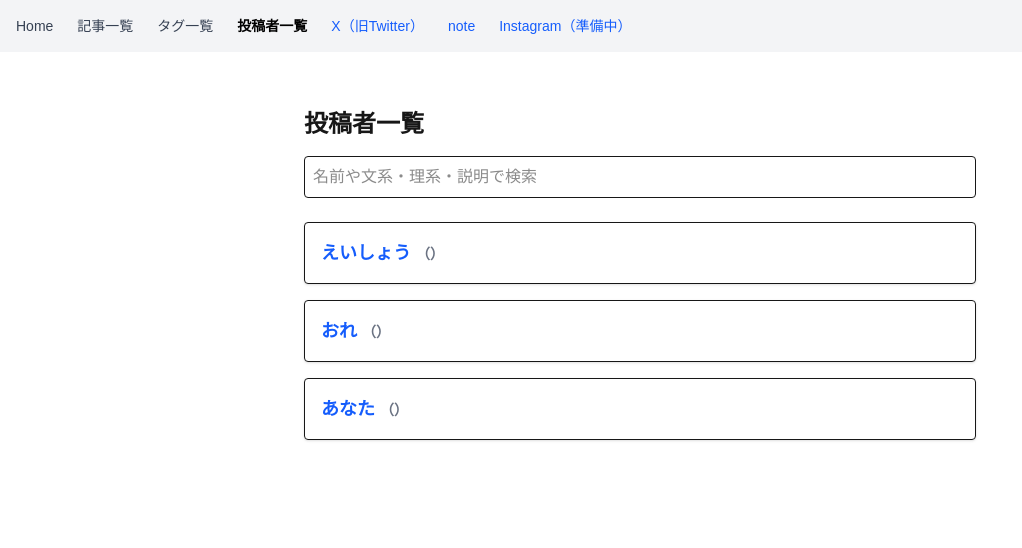
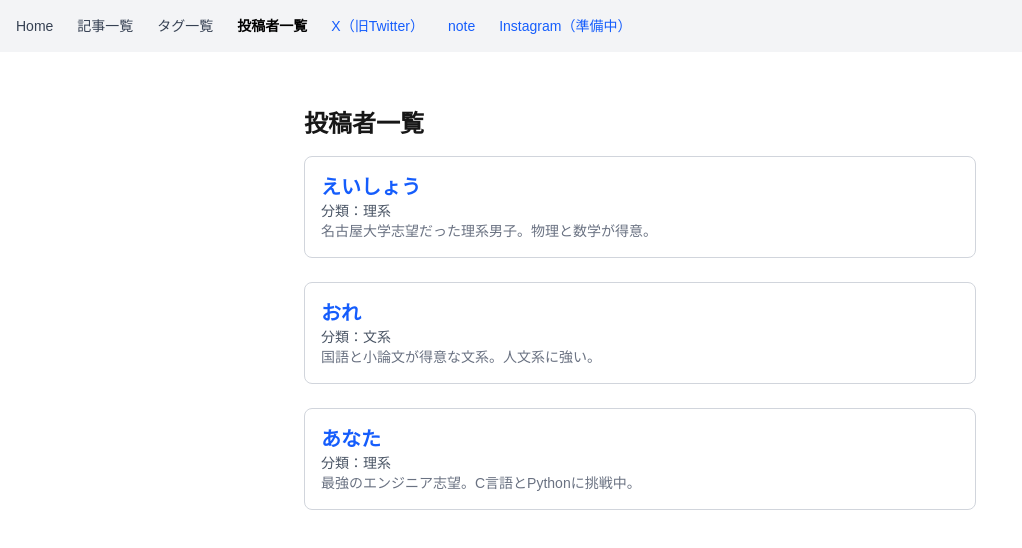
Before and after one commit to mathkigyo/39times, a Next.js app: page /authors in a window 1280 px wide. Shown: the top 548 px of the page, without its empty margins (0-1022 px from the left). Built offline with nearby package versions, Linux system fonts and the light colour scheme.

Commit message:
fix: make generateStaticParams async for Next.js 15

```diff
--- a/src/app/authors/[author]/page.tsx
+++ b/src/app/authors/[author]/page.tsx
@@ -1,10 +1,10 @@
 import { authors } from '@/lib/authors';
 import { getAllPosts } from '@/lib/posts';
 import Link from 'next/link';
+import { notFound } from 'next/navigation';
 import type { Post } from '@/types';
-import { notFound } from 'next/navigation';
 
-// ✅ 正しいPageProps型
+// ✅ ページコンポーネント用の型定義
 interface PageProps {
   params: {
     author: string;
@@ -12,13 +12,12 @@ interface PageProps {
   searchParams?: { [key: string]: string | string[] | undefined };
 }
 
-
 export default function AuthorPage({ params }: PageProps) {
   const posts: Post[] = getAllPosts();
   const authorSlug = decodeURIComponent(params.author);
 
   const authorData = authors[authorSlug as keyof typeof authors];
-  if (!authorData) return notFound(); // 万一の保険
+  if (!authorData) return notFound();
 
   const filteredPosts = posts.filter((post) => post.author === authorSlug);
 
@@ -63,3 +62,10 @@ export default function AuthorPage({ params }: PageProps) {
     </main>
   );
 }
+
+// ✅ Next.js 15対応のため async に修正！
+export async function generateStaticParams() {
+  return Object.keys(authors).map((slug) => ({
+    author: encodeURIComponent(slug),
+  }));
+}
--- a/src/app/authors/page.tsx
+++ b/src/app/authors/page.tsx
@@ -1,54 +1,29 @@
-'use client';
+import { authors } from '@/lib/authors';
+import Link from 'next/link';
+import type { Author } from '@/types';
 
-import { useState } from "react";
-import Link from "next/link";
-import { authors } from "@/lib/authors"; // ← ここも修正してるか注意！
-import type { Author } from "@/types";  // ← 型をインポート
-
-export default function AuthorListPage() {
-  const [query, setQuery] = useState("");
-
-  const authorEntries: [string, Author][] = Object.entries(authors);
-
-  const filteredAuthors = authorEntries.filter(([key, author]) => {
-    const q = query.toLowerCase();
-    return (
-      key.toLowerCase().includes(q) ||
-      author.description.toLowerCase().includes(q) ||
-      author.type.toLowerCase().includes(q)
-    );
-  });
+export default function AuthorsPage() {
+  const authorEntries = Object.entries(authors); // [slug, author] の配列
 
   return (
     <main className="p-8">
       <h1 className="text-2xl font-bold mb-4">投稿者一覧</h1>
 
-      <input
-        type="text"
-        placeholder="名前や文系・理系・説明で検索"
-        value={query}
-        onChange={(e) => setQuery(e.target.value)}
-        className="mb-6 p-2 border rounded w-full"
-      />
-
-      <ul className="space-y-4">
-        {filteredAuthors.map(([key, author]) => (
-          <li key={key} className="p-4 border rounded shadow-sm">
-            <p className="text-lg font-semibold">
+      <ul className="space-y-6">
+        {authorEntries.map(([slug, author]: [string, Author]) => (
+          <li key={slug} className="border border-gray-300 rounded-lg p-4">
+            <h2 className="text-xl font-semibold">
               <Link
-                href={`/authors/${key}`}
+                href={`/authors/${slug}`}
                 className="text-blue-600 hover:underline"
               >
                 {author.name}
-              </Link>{" "}
-              <span className="text-sm text-gray-500">（{author.type}）</span>
-            </p>
-            <p className="text-sm text-gray-700">{author.description}</p>
+              </Link>
+            </h2>
+            <p className="text-sm text-gray-600">分類：{author.field}</p>
+            <p className="text-sm text-gray-500">{author.bio}</p>
           </li>
         ))}
-        {filteredAuthors.length === 0 && (
-          <p className="text-gray-500">該当する投稿者はいません。</p>
-        )}
       </ul>
     </main>
   );
```
